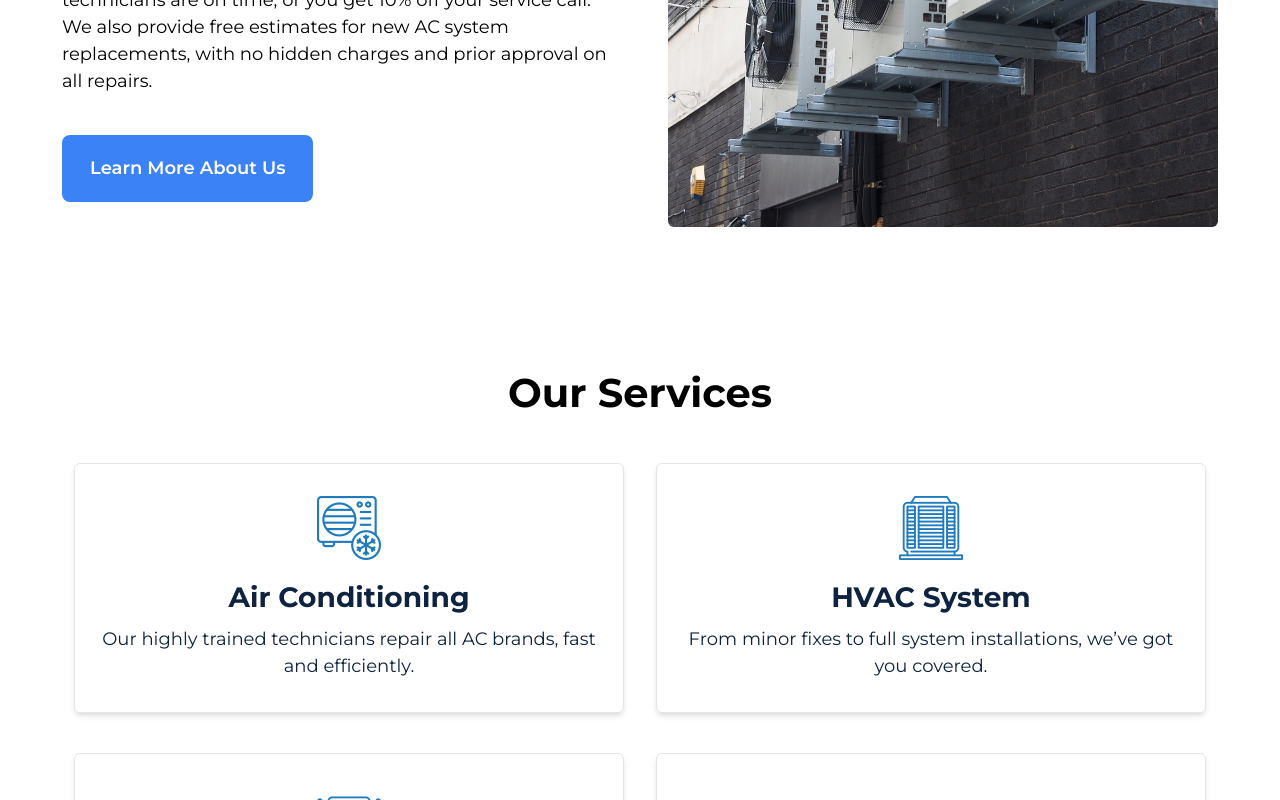
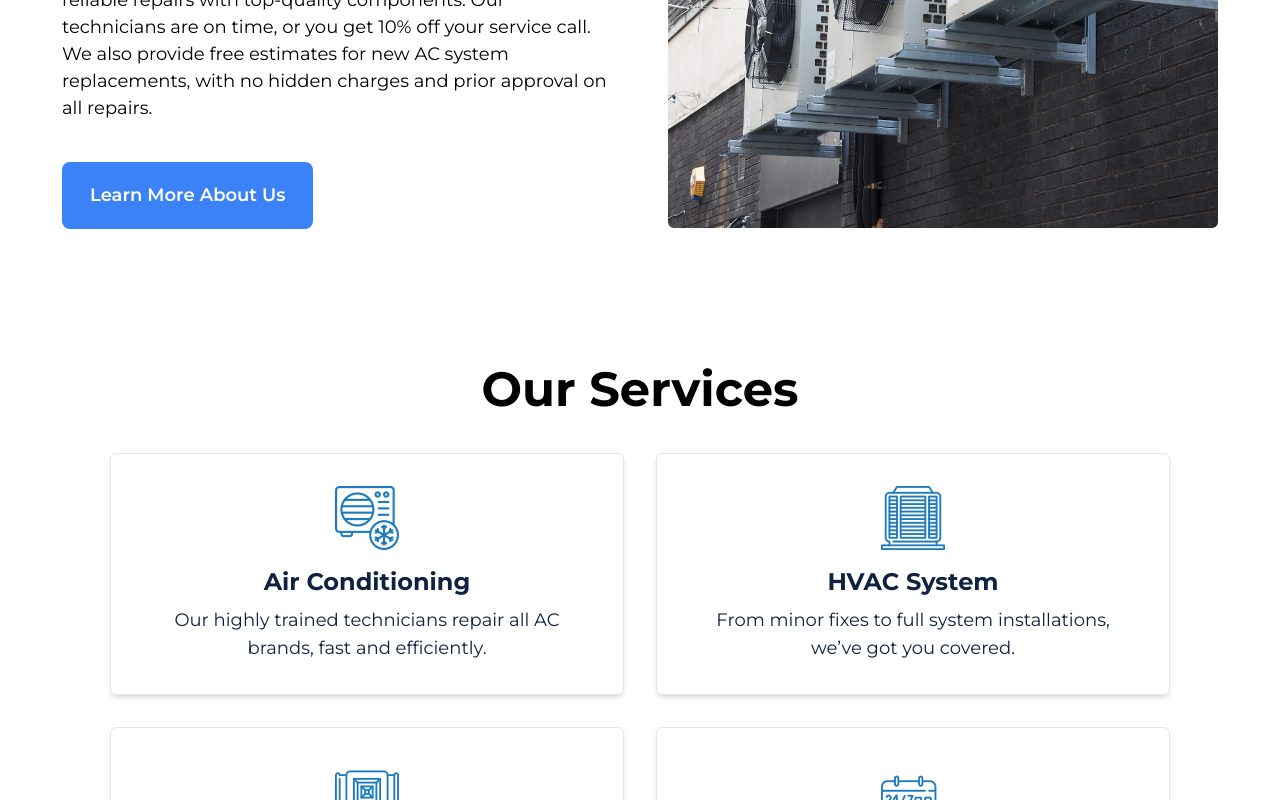
Before and after one commit to HopeeeX/air-it-cool, a Next.js app: page / in a window 1280 px wide. Shown: the part 2000-2800 px from the top of the page. Built offline with nearby package versions, Linux system fonts and the light colour scheme.

Commit message:
Implement responsiveness to About, Area, Services and Main Page

```diff
--- a/app/page.tsx
+++ b/app/page.tsx
@@ -31,7 +31,7 @@ const Page = () => {
 				<div className="absolute inset-0 bg-black/40"></div>
 
 				{/* Text Content */}
-				<div className="relative w-full max-w-6xl px-5 text-white">
+				<div className="relative flex justify-center lg:justify-start w-full max-w-6xl px-5 text-white text-center lg:text-start">
 					<div className="w-3/4">
 						<h1 className="text-[50px] font-bold leading-tight">
 							Trusted HVAC & Air Conditioning Services Since 2012!
@@ -42,7 +42,7 @@ const Page = () => {
 							Technicians for Reliable, Fast, and Affordable
 							Service.
 						</p>
-						<div className="flex gap-8">
+						<div className="flex flex-col gap-0 md:flex-row md:gap-8 justify-center lg:justify-start">
 							<button className="mt-7 bg-blue-500 text-white text-[18px] px-7 py-5 rounded-lg font-semibold hover:bg-blue-600">
 								Book a Service Now
 							</button>
--- a/components/Footer.tsx
+++ b/components/Footer.tsx
@@ -2,8 +2,14 @@ import React from 'react'
 
 const Footer = () => {
     return (
-        <div className='flex flex-col justify-center items-center bg-blue-700'>
+        <div className='flex flex-row justify-between items-center bg-blue-700'>
+            <div>
             Footer
+            </div>
+
+            <div>
+            Halo
+            </div>
         </div>
     )
 }
--- a/components/Header.tsx
+++ b/components/Header.tsx
@@ -26,7 +26,7 @@ const Header = () => {
 
 				{/* Call Button */}
 				<div>
-					<button className="bg-[#2478C0] text-white px-5 py-4 rounded-md font-semibold">
+					<button className="bg-[#2478C0] text-white px-5 py-4 rounded-md font-semibold hidden lg:flex">
 						Call (850) - 258 - 8144
 					</button>
 				</div>
--- a/components/home/About.tsx
+++ b/components/home/About.tsx
@@ -5,9 +5,9 @@ import React from "react";
 
 const About = () => {
 	return (
-		<div className="flex flex-col justify-center items-center py-24 gap-24">
+		<div className="flex flex-col justify-center items-center py-24 gap-24 mx-5">
 			{/* First Content */}
-			<div className="flex justify-between gap-14 items-center">
+			<div className="flex flex-col min-[1246px]:flex-row justify-between gap-14 items-center">
 				<div>
 					<Image
 						src="/About_Image1.jpg"
@@ -18,14 +18,14 @@ const About = () => {
 					/>
 				</div>
 
-				<div>
+				<div className="flex flex-col justify-center items-center min-[1246px]:justify-start min-[1246px]:items-start">
 					<h2 className="text-[16px] text-[#2478c0] font-semibold">
 						About
 					</h2>
-					<h1 className="text-[35px] text-black font-black w-[500px]">
+					<h1 className="text-[35px] text-black font-black min-[1246px]:w-[500px] w-fit text-center min-[1246px]:text-start">
 						Your Trusted Professional HVAC Repair!
 					</h1>
-					<p className="w-[550px] text-[18px] text-black font-normal mt-5">
+					<p className="min-[1246px]:w-[550px] w-4/5 text-[18px] text-black font-normal mt-5">
 						Since 2012, Air It Cool has prioritized honesty and
 						reliability, earning a strong reputation as one of Tampa
 						Bay's most trusted HVAC companies. Committed to quality
@@ -37,22 +37,22 @@ const About = () => {
 						company’s focus on dependable, consistent service
 						throughout the Bay Area.
 					</p>
-					<button className="mt-10 bg-blue-500 text-white text-[18px] px-7 py-5 rounded-lg font-semibold hover:bg-blue-600">
+					<button className="mt-10 bg-blue-500 text-white text-[18px] px-7 py-5 rounded-lg font-semibold hover:bg-blue-600 w-fit">
 						Book Appointment
 					</button>
 				</div>
 			</div>
 
 			{/* Second Content */}
-			<div className="flex justify-between gap-14 items-center">
-				<div>
+			<div className="flex flex-col min-[1246px]:flex-row min-[1246px]:justify-between gap-14 items-center">
+				<div className="flex flex-col justify-center items-center min-[1246px]:justify-start min-[1246px]:items-start">
 					<h2 className="text-[16px] text-[#2478c0] font-semibold">
 						Why Choose Us
 					</h2>
-					<h1 className="text-[35px] text-black font-black w-[550px]">
+					<h1 className="text-[35px] text-black font-black min-[1246px]:w-[500px] w-fit min-[1246px]:text-start text-center">
 						Keep Your Home Comfortable with Our Services
 					</h1>
-					<p className="w-[550px] text-[18px] text-black font-normal mt-5">
+					<p className="min-[1246px]:w-[550px] w-4/5 text-[18px] text-black font-normal mt-5">
 						AIR IT COOL Air Conditioning & Heating, serving the Bay
 						Area since 2012, is your go-to for HVAC repairs. Our
 						highly trained, courteous technicians handle all brands
--- a/components/home/Area.tsx
+++ b/components/home/Area.tsx
@@ -54,8 +54,8 @@ const Area = () => {
 					ensuring your comfort is never compromised.
 				</p>
 
-				<div className="grid grid-cols-3 gap-5 ">
-					<div className="flex flex-col justify-center items-center bg-white/25 backdrop-blur-sm rounded-md shadow-md py-8 px-8 mt-10">
+				<div className="grid grid-cols-1 md:grid-cols-3 gap-3 pt-3 md:gap-5">
+					<div className="flex flex-col justify-center items-center bg-white/25 backdrop-blur-sm rounded-md shadow-md py-8 px-8">
 						<Image
 							src="/support.png"
 							alt="calendar"
@@ -67,7 +67,7 @@ const Area = () => {
 						</h2>
 					</div>
 
-					<div className="flex flex-col justify-center items-center bg-white/25 backdrop-blur-sm rounded-md shadow-md py-8 px-8 mt-10">
+					<div className="flex flex-col justify-center items-center bg-white/25 backdrop-blur-sm rounded-md shadow-md py-8 px-8">
 						<Image
 							src="/technician.png"
 							alt="calendar"
@@ -79,7 +79,7 @@ const Area = () => {
 						</h2>
 					</div>
 
-					<div className="flex flex-col justify-center items-center bg-white/25 backdrop-blur-sm rounded-md shadow-md py-8 px-8 mt-10">
+					<div className="flex flex-col justify-center items-center bg-white/25 backdrop-blur-sm rounded-md shadow-md py-8 px-8">
 						<Image
 							src="/response.png"
 							alt="calendar"
--- a/components/home/Services.tsx
+++ b/components/home/Services.tsx
@@ -1,80 +1,62 @@
 import React from "react";
 import Image from "next/image";
+
+const services = [
+	{
+		src: "/aircon.png",
+		alt: "aircon",
+		title: "Air Conditioning",
+		description:
+			"Our highly trained technicians repair all AC brands, fast and efficiently.",
+	},
+	{
+		src: "/hvac.png",
+		alt: "hvac",
+		title: "HVAC System",
+		description:
+			"From minor fixes to full system installations, we’ve got you covered.",
+	},
+	{
+		src: "/duct.png",
+		alt: "duct",
+		title: "Air Duct Cleaning",
+		description:
+			"Improve your indoor air quality and HVAC efficiency with our professional duct cleaning services.",
+	},
+	{
+		src: "/calendar.png",
+		alt: "calendar",
+		title: "Emergency Services",
+		description: "Available 24/7 – We’re there when you need us most.",
+	},
+];
 
 const Services = () => {
 	return (
 		<div className="flex flex-col justify-center items-center py-10 mb-28">
-			<h1 className="text-black font-extrabold text-[2.5rem] ">
+			<h1 className="text-black font-extrabold text-4xl md:text-5xl">
 				Our Services
 			</h1>
-
-			<div className="flex flex-row gap-8">
-				<div className="flex flex-col justify-center items-center border border-1 rounded-md shadow-md py-8 px-6 mt-10">
+			<div className="grid grid-cols-1 md:grid-cols-2 gap-8 mt-10">
+				{services.map((service, index) => (
+					<div
+						key={index}
+						className="flex flex-col justify-center items-center border rounded-md shadow-md p-6 md:p-8"
+					>
 						<Image
-						src="/aircon.png"
-						alt="aircon"
+							src={service.src}
+							alt={service.alt}
 							width={64}
 							height={64}
 						/>
-					<h2 className="mt-4 text-[28px] text-[#0d2340] font-bold">
-						Air Conditioning
+						<h2 className="mt-4 text-2xl text-[#0d2340] font-bold text-center">
+							{service.title}
 						</h2>
-					<p className="mt-2 w-[500px] text-[18px] text-[#0d2340] text-center font-medium">
-						Our highly trained technicians repair all AC brands,
-						fast and efficiently.
+						<p className="mt-2 max-w-md text-lg text-[#0d2340] text-center font-medium">
+							{service.description}
 						</p>
-					{/* <button className="mt-4 bg-blue-500 text-white text-[1.125rem] px-7 py-4 rounded-lg font-semibold hover:bg-blue-600">
-						See Our Services
-					</button> */}
 					</div>
-
-				<div className="flex flex-col justify-center items-center border border-1 rounded-md shadow-md py-8 px-6 mt-10">
-					<Image src="/hvac.png" alt="hvac" width={64} height={64} />
-					<h2 className="mt-4 text-[28px] text-[#0d2340] font-bold">
-						HVAC System
-					</h2>
-					<p className="mt-2 w-[500px] text-[18px] text-[#0d2340] text-center font-medium">
-						From minor fixes to full system installations, we’ve got
-						you covered.
-					</p>
-					{/* <button className="mt-4 bg-blue-500 text-white text-[1.125rem] px-7 py-4 rounded-lg font-semibold hover:bg-blue-600">
-						See Our Services
-					</button> */}
-				</div>
-			</div>
-
-			<div className="flex flex-row gap-8">
-				<div className="flex flex-col justify-center items-center border border-1 rounded-md shadow-md py-8 px-6 mt-10">
-					<Image src="/duct.png" alt="duct" width={64} height={64} />
-					<h2 className="mt-4 text-[28px] text-[#0d2340] font-bold">
-						Air Duct Cleaning
-					</h2>
-					<p className="mt-2 w-[500px] text-[18px] text-[#0d2340] text-center font-medium">
-						Improve your indoor air quality and HVAC efficiency with
-						our professional duct cleaning services.
-					</p>
-					{/* <button className="mt-4 bg-blue-500 text-white text-[1.125rem] px-7 py-4 rounded-lg font-semibold hover:bg-blue-600">
-						See Our Services
-					</button> */}
-				</div>
-
-				<div className="flex flex-col justify-center items-center border border-1 rounded-md shadow-md py-8 px-6 mt-10">
-					<Image
-						src="/calendar.png"
-						alt="calendar"
-						width={64}
-						height={64}
-					/>
-					<h2 className="mt-4 text-[28px] text-[#0d2340] font-bold">
-						Emergency Services
-					</h2>
-					<p className="mt-2 w-[500px] text-[18px] text-[#0d2340] text-center font-medium">
-						Available 24/7 – We’re there when you need us most.
-					</p>
-					{/* <button className="mt-4 bg-blue-500 text-white text-[1.125rem] px-7 py-4 rounded-lg font-semibold hover:bg-blue-600">
-						See Our Services
-					</button> */}
-				</div>
+				))}
 			</div>
 		</div>
 	);
```
Also changed, not shown: tailwind.config.ts (+42 -44 lines). Lines whose indentation alone changed are shown as unchanged.
